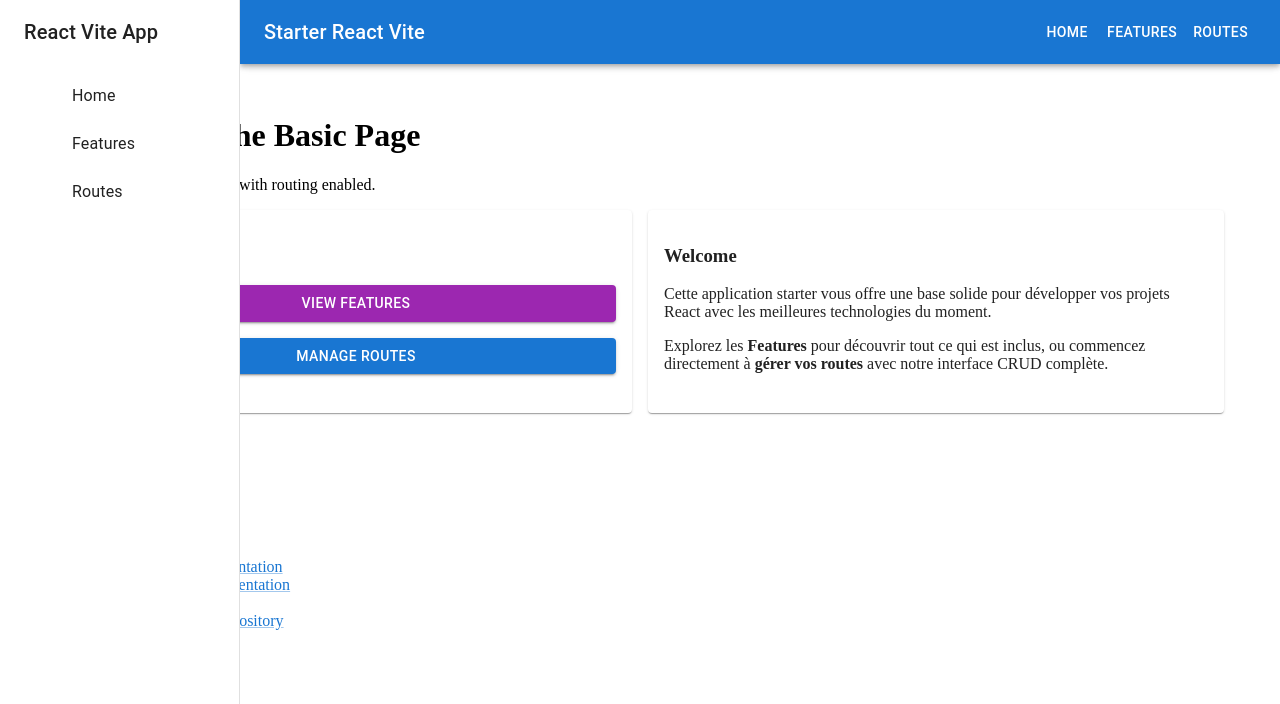
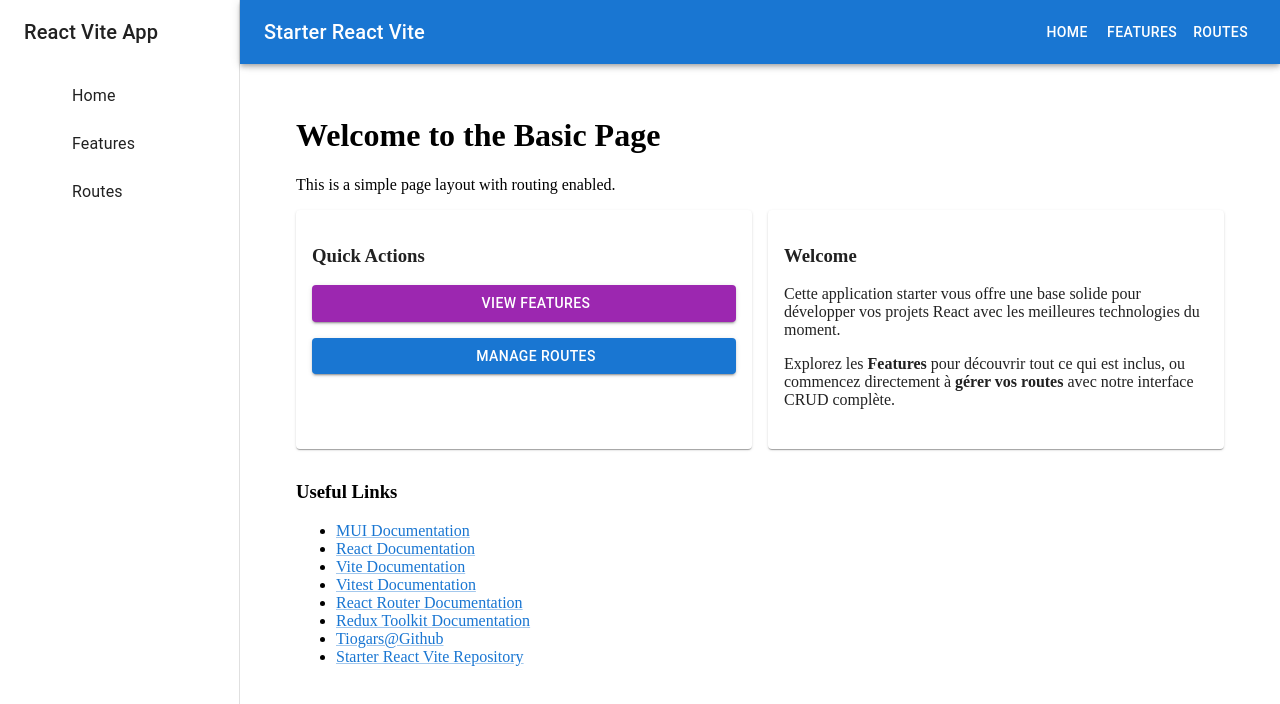
Before and after one commit to tiogars/starter-react-vite, a React (Vite) app: page / in a window 1280 px wide. Shown: the top 704 px of the page. Built offline with nearby package versions, Linux system fonts and the light colour scheme; some icons are missing.

Commit message:
feat: adjust NavigationDrawer styles for improved layout responsiveness

```diff
--- a/src/components/Layout/NavigationDrawer.tsx
+++ b/src/components/Layout/NavigationDrawer.tsx
@@ -82,6 +82,7 @@ export const NavigationDrawer = ({ mobileOpen, onClose, isMobile }: NavigationDr
           '& .MuiDrawer-paper': {
             boxSizing: 'border-box',
             width: drawerWidth,
+              zIndex: (theme) => theme.zIndex.appBar - 1,
           },
         }}
         open
--- a/src/components/Layout/index.tsx
+++ b/src/components/Layout/index.tsx
@@ -82,7 +82,8 @@ export const Layout = () => {
         sx={{
           flexGrow: 1,
           p: 3,
-          width: { md: `calc(100% - ${drawerWidth}px)` },
+            width: { xs: '100%', md: `calc(100% - ${drawerWidth}px)` },
+            ml: { xs: 0, md: `${drawerWidth}px` },
         }}
       >
         <Toolbar />
```
